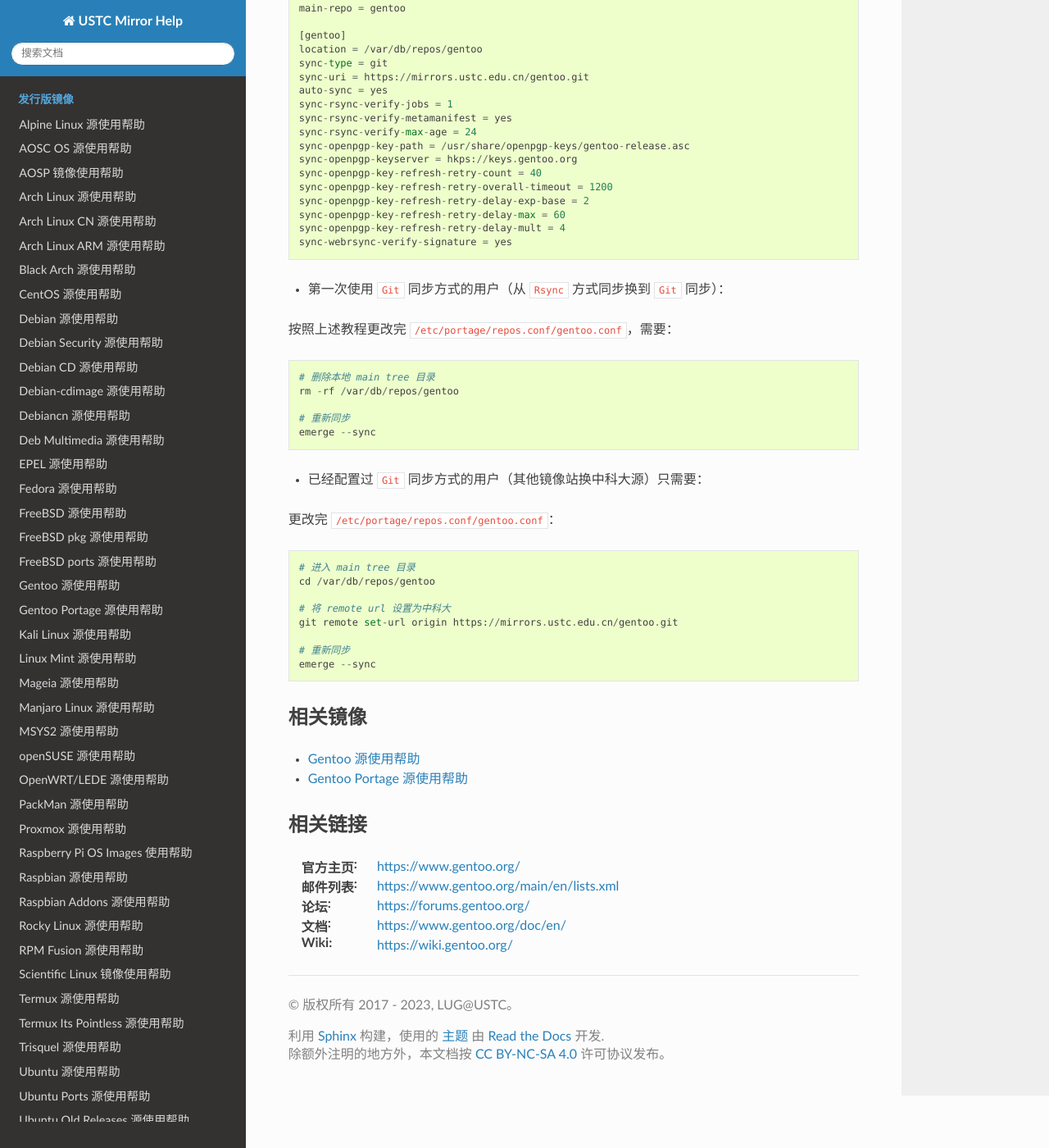
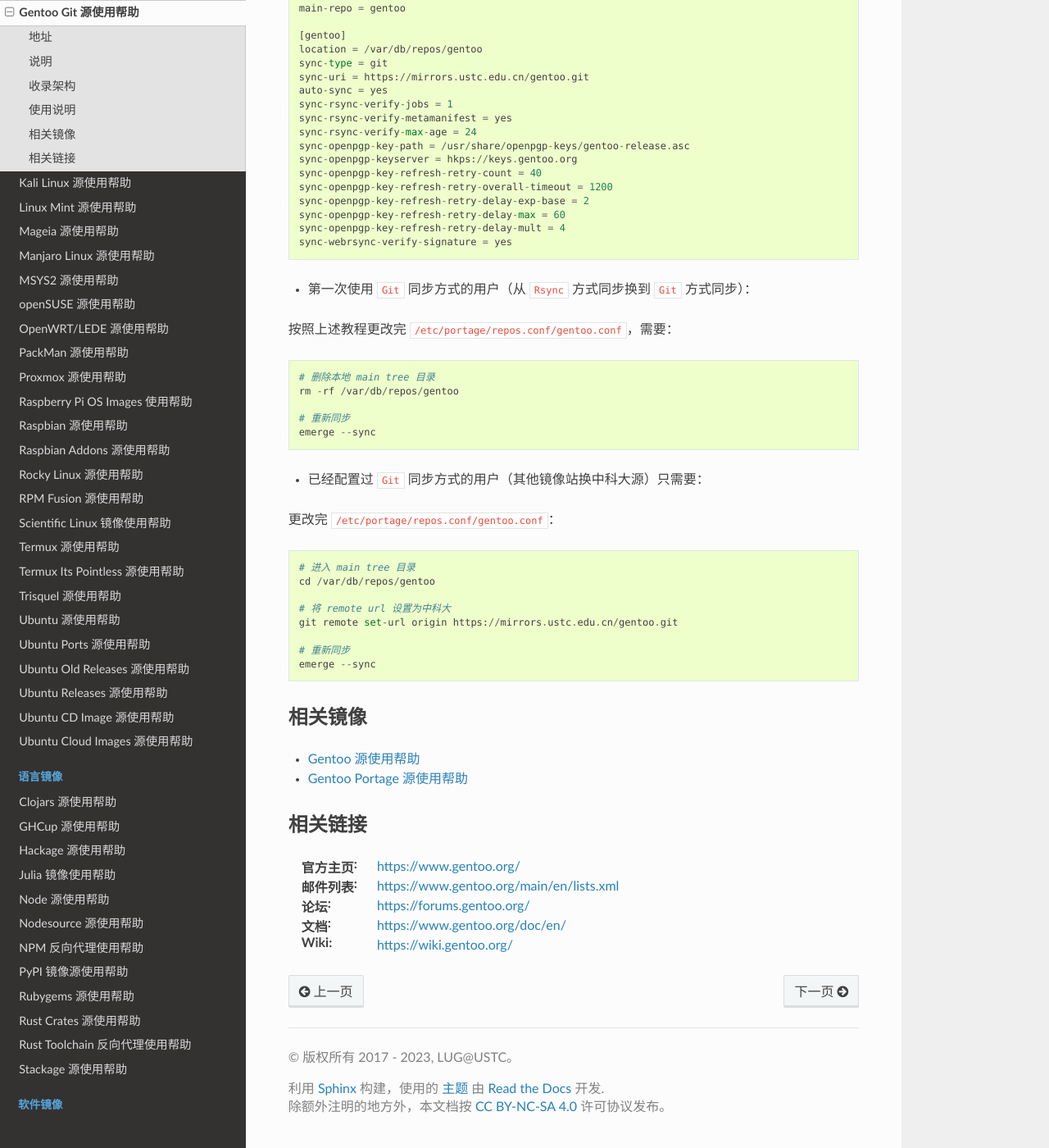
Before and after one commit to ustclug/mirrorhelp, a Sphinx documentation site: the page built from source/gentoo.git.rst, in a window 1280 px wide and 1400 px high, scrolled down 747 px. Shown: the whole window at 82% size. Built offline with Sphinx 7.4.7 and the Read the Docs theme 2.0.0, drawn with Linux system fonts in a browser that asks for light colours; pages that are not in the unit, such as notebooks, are missing from menus.

Commit message:
添加gentoo.git

```diff
--- a/source/gentoo.git.rst
+++ b/source/gentoo.git.rst
@@ -48,7 +48,7 @@
   sync-openpgp-key-refresh-retry-delay-mult = 4
   sync-webrsync-verify-signature = yes
 
-- 第一次使用 ``Git``  同步方式的用户（从 ``Rsync`` 方式同步换到 ``Git`` 同步）：
+- 第一次使用 ``Git``  同步方式的用户（从 ``Rsync`` 方式同步换到 ``Git`` 方式同步）：
 
 按照上述教程更改完 :file:`/etc/portage/repos.conf/gentoo.conf`，需要：
 
--- a/source/index.rst
+++ b/source/index.rst
@@ -26,6 +26,7 @@
    freebsd-ports
    gentoo
    gentoo-portage
+   gentoo.git
    kali
    linuxmint
    mageia
```
